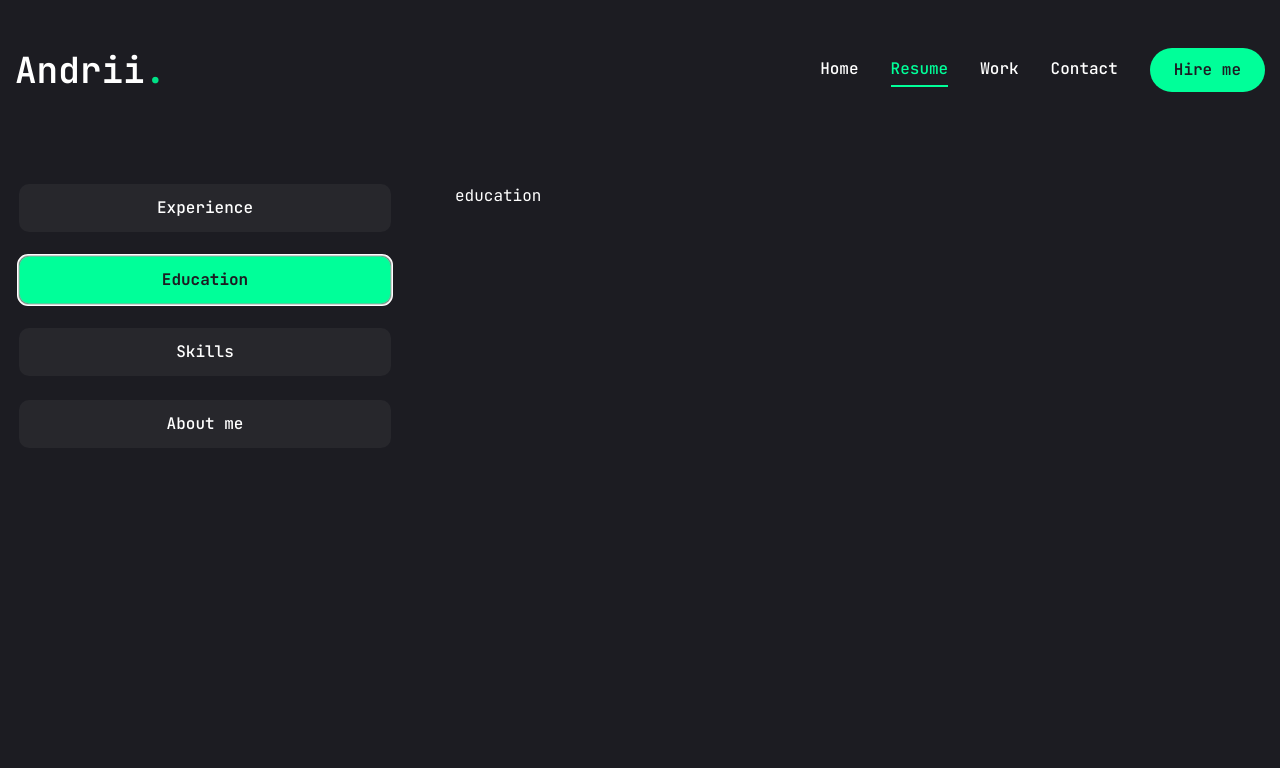
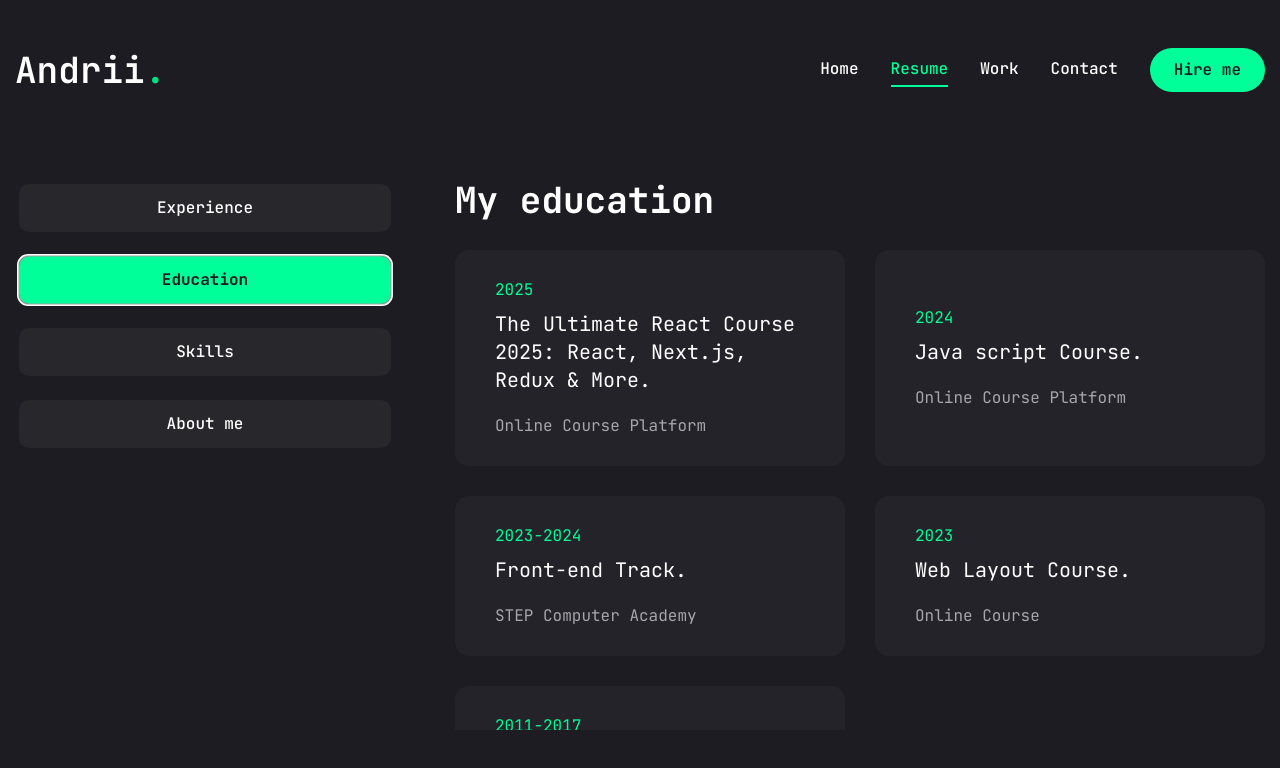
Before and after one commit to admitruk237/andrii-portfolio, a Next.js app: page /resume in a window 1280 px wide. Both pictures are taken after a click on the tab "Education". Shown: the top 768 px of the page. Built offline with nearby package versions, Linux system fonts and the light colour scheme.

Commit message:
resume page

```diff
--- a/app/resume/page.jsx
+++ b/app/resume/page.jsx
@@ -21,9 +21,11 @@ import { motion } from 'framer-motion';
 
 const about = {
   title: 'About me',
-  discription: `Lorem ipsum dolor sit, amet consectetur adipisicing elit. Expedita ab quasi,
-    quis ipsum, incidunt quaerat perspiciatis sapiente impedit non repellat quos
-    assumenda quidem cum. Earum soluta aliquid esse maiores ullam.`,
+  discription: `Motivated junior frontend developer with hands-on experience building modern, responsive applications using React, TypeScript, Redux Toolkit, Next.js, and Tailwind CSS.
+  I place strong emphasis on clean code, scalable architecture, and adherence to core programming principles such as DRY, SOLID, and KISS.
+  I’m a fast learner with a growth mindset, strong attention to detail, and a deep passion for web development.
+  I’m confident in my ability to stand out among junior developers and ready to attend interviews at any time — I have no doubt I’ll surprise you.`,
+
   info: [
     {
       fieldName: 'Name',
@@ -173,7 +175,7 @@ const education = {
   ],
 };
 
-const skils = {
+const skills = {
   title: 'My skills',
   skillList: [
     {
@@ -198,7 +200,7 @@ const skils = {
     },
     {
       icon: <SiRedux />,
-      name: 'redux, redux tool kit',
+      name: 'RTK',
     },
     {
       icon: <SiNextdotjs />,
@@ -253,7 +255,7 @@ const Resume = () => {
                         items-center lg:items-start gap-1"
                         >
                           <span className="text-accent">{item.duration}</span>
-                          <div className="flex gap-2 flex-wrap mb-4">
+                          <div className="flex gap-2 flex-wrap mb-3">
                             {item.projects.map((project, index) => {
                               return (
                                 <h3
@@ -285,13 +287,100 @@ const Resume = () => {
               </div>
             </TabsContent>
             <TabsContent value="education" className="w-full">
-              education
+              <div className="flex flex-col gap-[30px] text-center lg:text-left">
+                <h3 className="text-4xl font-bold">{education.title}</h3>
+
+                <ScrollArea className="h-[480px]">
+                  <ul className="grid grid-cols-1 xl:grid-cols-2 gap-[30px]">
+                    {education.items.map((item, index) => {
+                      return (
+                        <li
+                          key={index}
+                          className="bg-[#232329]  py-6 px-10 rounded-xl flex flex-col justify-center
+                        items-center lg:items-start gap-1"
+                        >
+                          <span className="text-accent">{item.duration}</span>
+                          <h3
+                            key={index}
+                            className="text-xl text-center lg:text-left mb-3"
+                          >
+                            {item.degree}.
+                          </h3>
+
+                          <div className="flex items-center gap-3 ">
+                            <p key={index} className="text-white/60">
+                              {item.istitution}
+                            </p>
+                          </div>
+                        </li>
+                      );
+                    })}
+                  </ul>
+                </ScrollArea>
+              </div>
             </TabsContent>
             <TabsContent value="skills" className="w-full">
-              skills
+              <div className="flex flex-col gap-[30px]">
+                <div className="flex flex-col gap-[30px] text-center lg:text-left">
+                  <h3 className="text-4xl font-bold">{skills.title}</h3>
+                  <p className="max-w-[600px] text-white/60 mx-auto lg:mx--0">
+                    {skills.description}
+                  </p>
+                </div>
+                <ul className="grid grid-cols-2 sm:grid-cols-3 md:grid-cols-4 lg:gap-[30px] gap-4">
+                  {skills.skillList.map((skill, index) => {
+                    return (
+                      <li key={index}>
+                        <TooltipProvider>
+                          <Tooltip>
+                            <TooltipTrigger
+                              className="w-full h-[150px] bg-[#232329] rounded-xl
+                            flex justify-center items-center group"
+                            >
+                              <div className="text-6xl group-hover:text-accent transition-all duration-300">
+                                {skill.icon}
+                              </div>
+                            </TooltipTrigger>
+                            <TooltipContent>
+                              <p className="capitalize">{skill.name}</p>
+                            </TooltipContent>
+                          </Tooltip>
+                        </TooltipProvider>
+                      </li>
+                    );
+                  })}
+                </ul>
+              </div>
             </TabsContent>
-            <TabsContent value="about" className="w-full">
-              about
+            <TabsContent
+              value="about"
+              className="w-full text-center lg:text-left"
+            >
+              <div className="flex flex-col gap-[30px]">
+                <h3 className="text-4xl font-bold">{about.title}</h3>
+                <p className="max-w-[600px] text-white/60 mx-auto lg:mx-0">
+                  {about.discription}
+                </p>
+                <ul className="grid grid-cols-1 lg:grid-cols-2 gap-y-6  mx-auto lg:mx-0">
+                  {about.info.map((item, index) => {
+                    return (
+                      <li
+                        key={index}
+                        className="flex items-center justify-center lg:justify-start gap-4"
+                      >
+                        <span className="text-white/60">{item.fieldName}</span>
+                        {item.fieldName === 'GitHub' ? (
+                          <a href={item.fieldValue} className="text-xl">
+                            admitruk237
+                          </a>
+                        ) : (
+                          <span className="text-xl">{item.fieldValue}</span>
+                        )}
+                      </li>
+                    );
+                  })}
+                </ul>
+              </div>
             </TabsContent>
           </div>
         </Tabs>
```
